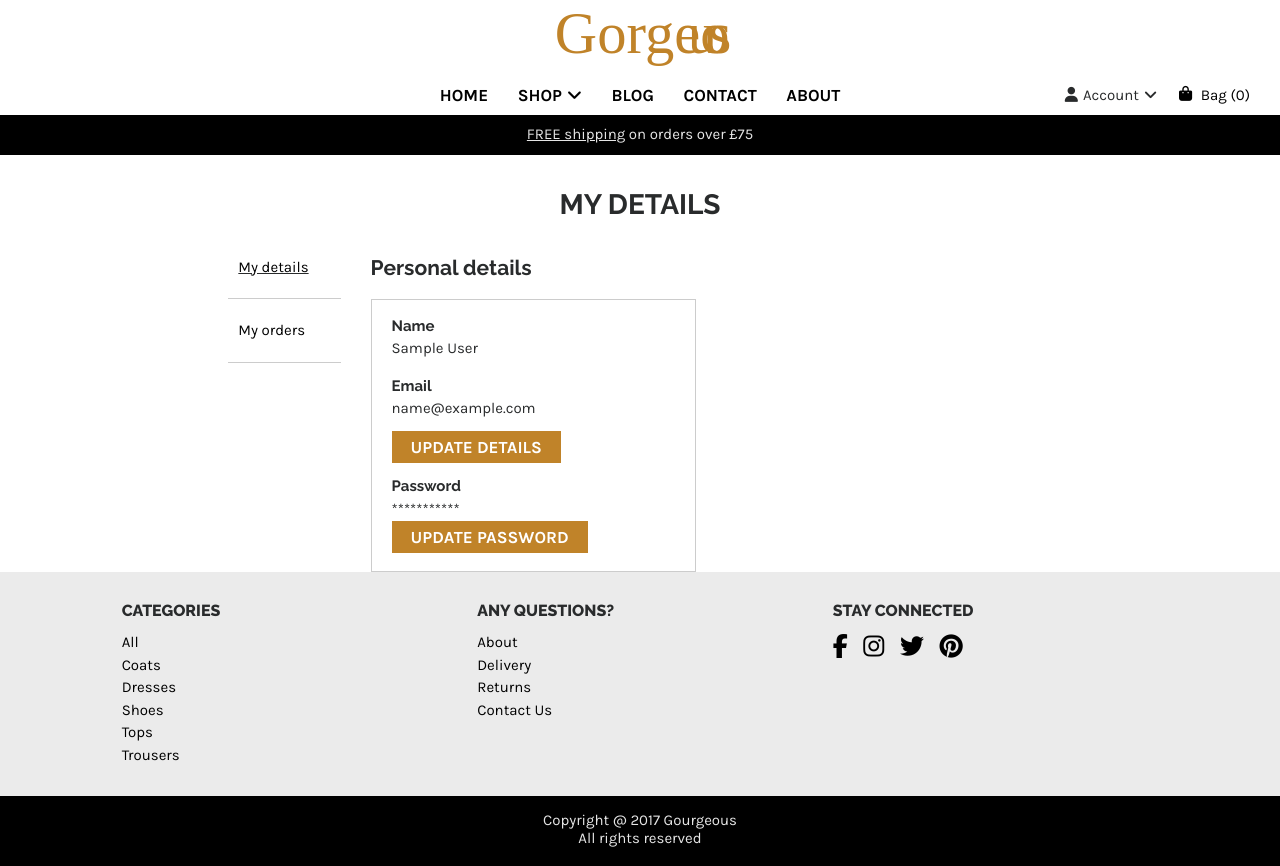
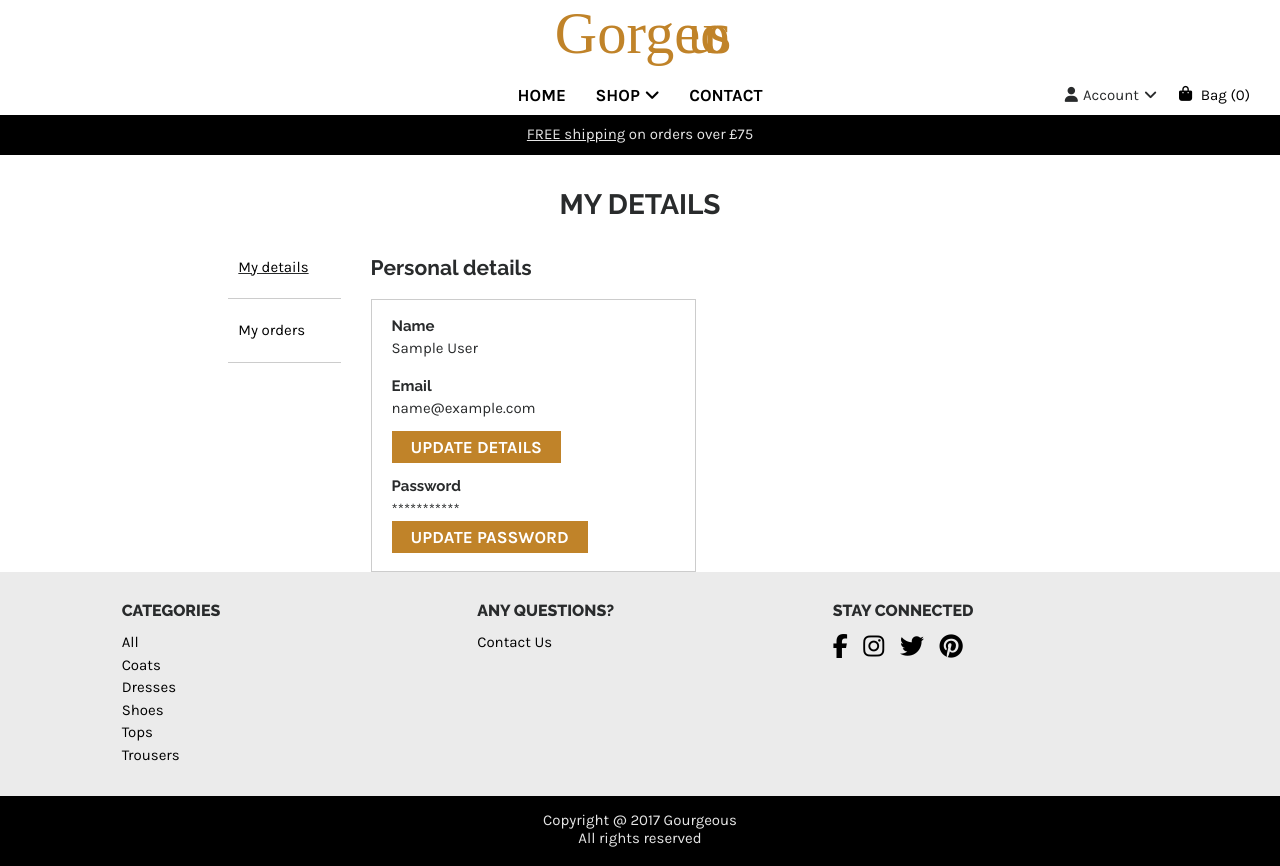
Before and after one commit to CovidHunter/Django-Clothy, a Django app: page /account/details/ in a window 1280 px wide. Run offline with Django 3.2, Linux system fonts and the light colour scheme; the visitor is signed in with stand-in values (Sample User, id 1); some libraries are stand-ins or nearby versions.

Commit message:
remove some links and update some links

```diff
--- a/templates/base.html
+++ b/templates/base.html
@@ -55,13 +55,7 @@
                         </div>
                     </li>
                     <li class="nav-item">
-                        <a class="nav-link" href="#">Blog</a>
-                    </li>
-                    <li class="nav-item">
-                        <a class="nav-link" href="#">Contact</a>
-                    </li>
-                    <li class="nav-item">
-                        <a class="nav-link" href="#">About</a>
+                        <a class="nav-link" href="{% url 'contact' %}">Contact</a>
                     </li>
                 </ul>
             </div>
@@ -120,10 +114,7 @@
                     </div>
                     <div class="col-6 col-md-4 footer-links__section-two">
                         <h3 class="heading heading--footer">Any questions?</h3>
-                        <a href="">About</a>
-                        <a href="">Delivery</a>
-                        <a href="">Returns</a>
-                        <a href="">Contact Us</a>
+                        <a href="{% url 'contact' %}">Contact Us</a>
                     </div>
                     <div class="col-12 col-md-4 footer-links__section-three">
                         <h3 class="heading heading--footer">Stay connected</h3>
```
